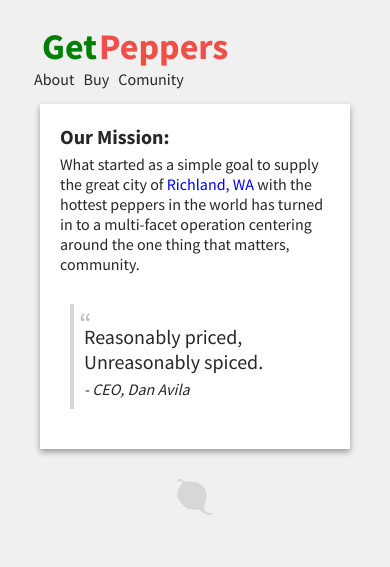
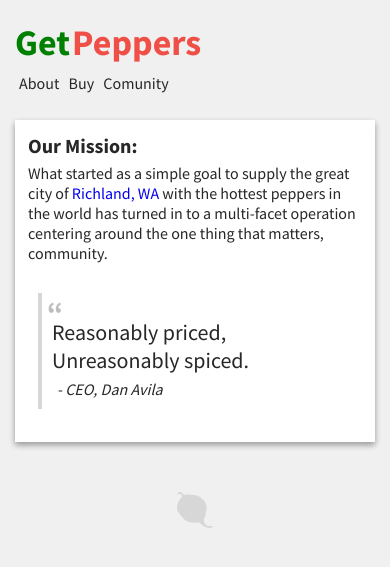
Before and after one commit to getmicah/getpeppers, a PHP site: page / in a window 390 px wide. Shown: the top 567 px of the page. Run offline with PHP 8.4, Linux system fonts and the light colour scheme.

Commit message:
responsive

```diff
--- a/src/scss/main.scss
+++ b/src/scss/main.scss
@@ -18,15 +18,16 @@ a {
 
 .wrapper {
 	max-width: $page-width;
-	margin: 100px auto;
+	margin: 69px auto;
+	padding: 0 20px;
 	@media screen and (max-width: $break-mobile) {
-		margin: 24px 0;
+		margin: 20px 0;
+		padding: 0 15px;
 	}
 }
 
 .header {
 	height: 50px;
-	margin: 0 30px;
 	&__name {
 		float: left;
 		span {
@@ -54,11 +55,10 @@ a {
 	@media screen and (max-width: $break-mobile) {
 		> * {
 			float: none;
-			padding-left: 12px;
 		}
 		&__links {
-			margin: 0 4px;
 			padding: 0;
+			margin: 8px 4px;
 			li {
 				padding-left: 0;
 				padding-right: 6px;
@@ -68,7 +68,7 @@ a {
 }
 
 .main {
-	margin: 30px 40px;
+	margin: 30px 20px;
 	padding: 10px;
 	background: $color-white;
 	box-shadow: 0 3px 6px rgba(0,0,0,0.16), 0 3px 6px rgba(0,0,0,0.23);
@@ -85,31 +85,38 @@ a {
 	.quote {
 		position: relative;
 		margin: 30px 20px;
-		padding: 20px 10px 10px 10px;
+		padding: 25px 10px 10px 10px;
 		border-left: 4px solid darken($color-grey, 10);
 		quotes: "\201C""\201D""\2018""\2019";
 		&:before {
 			content: open-quote;
 			position: absolute;
-			top: 0;
+			top: 0px;
 			left: 5px;
 			font-size: 30px;
+			font-weight: 700;
 			color: darken($color-grey, 20);
 		}
 		&__text {
 			margin: 0;
 			margin-bottom: 5px;
-			font-size: 20px;
+			font-size: 22px;
 		}
 		&__person {
+			margin-left: 5px;
 			font-size: 16px;
 			font-style: italic;
 		}
+	}
+	@media screen and (max-width: $break-mobile) {
+		margin: 50px 0;
+		padding: 3px;
 	}
 }
 
 .footer {
 	text-align: center;
+	margin: 20px 0;
 	&__logo {
 		height: 36px;
 		width: auto;
--- a/src/scss/partials/_config.scss
+++ b/src/scss/partials/_config.scss
@@ -15,4 +15,4 @@ $font-sans: 'Open Sans', sans-serif;
 $page-width: 666px;
 
 // responsive
-$break-mobile: 420px;
+$break-mobile: 666px;
```
Also changed, not shown: dist/main.css (+22 -15 lines), dist/main.min.css.
